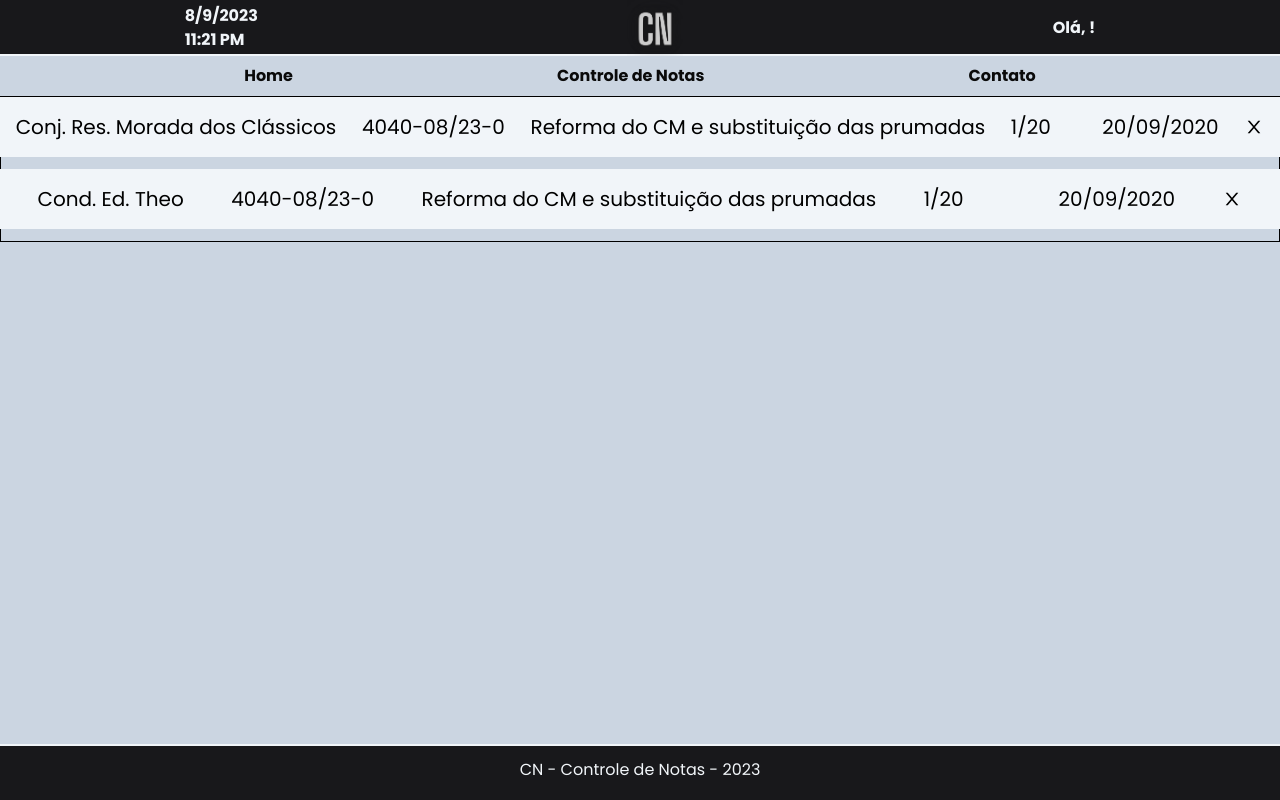
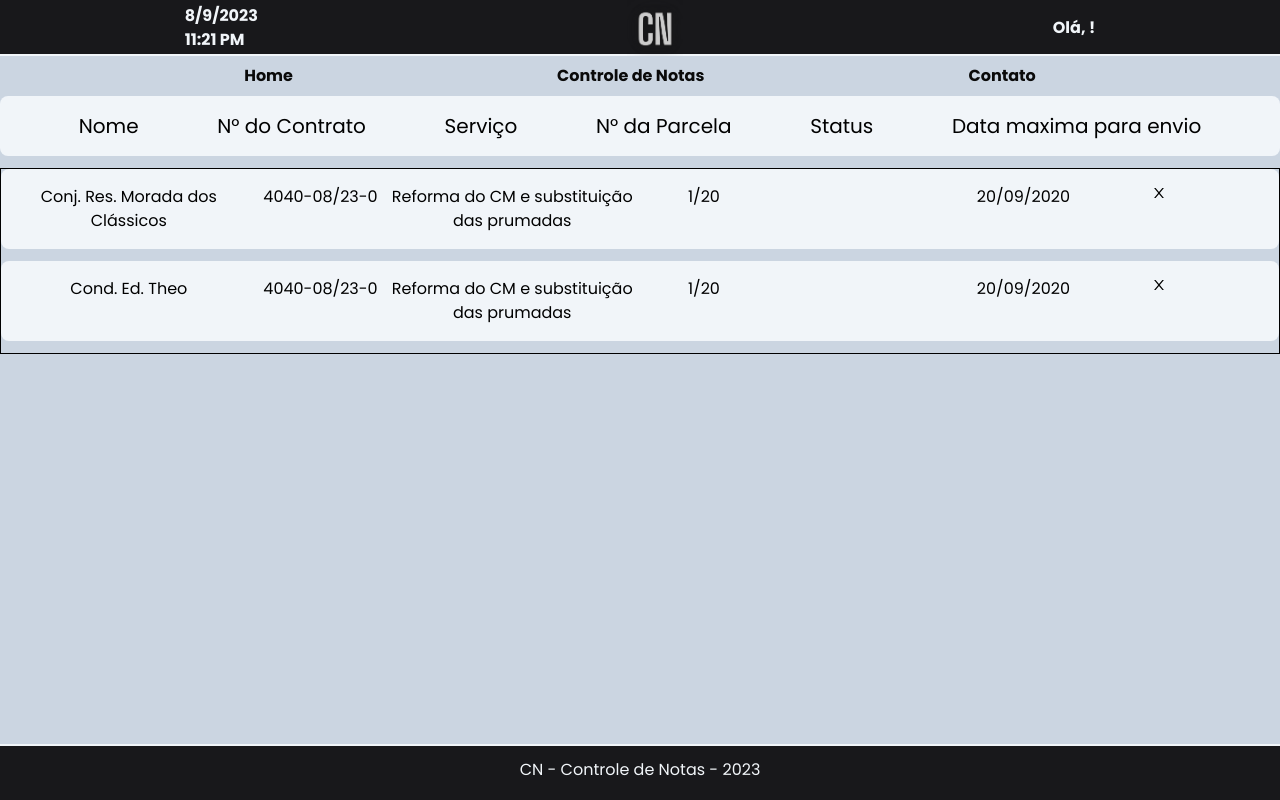
Before and after one commit to Aristeu-Miranda/controle-notas, a React (Create React App) app: page /cn/new in a window 1280 px wide. Built offline with nearby package versions, Linux system fonts and the light colour scheme.

Commit message:
feat: estrutura page nota

```diff
--- a/src/Components/CardNota/CardNota.tsx
+++ b/src/Components/CardNota/CardNota.tsx
@@ -3,15 +3,15 @@ import { AiOutlineClose } from 'react-icons/ai'
 
 function CardNota({ name, contract, service, portion, status, dateMaxSend}: CardNotaProps) {
     return (
-        <ul className="flex w-[1300px] justify-evenly items-center text-xl bg-slate-100 mb-3 py-4 rounded-lg">
-            <li>{name}</li>
-            <li>{contract}</li>
-            <li>{service}</li>
-            <li>{portion}</li>
-            <li>{status}</li>
-            <li>{dateMaxSend}</li>
-            <li><AiOutlineClose /></li>
-        </ul>
+        <div className="grid grid-cols-10 text-center text-base bg-slate-100 mb-3 py-4 rounded-lg">
+            <div className="col-span-2">{name}</div>
+            <div>{contract}</div>
+            <div className="col-span-2">{service}</div>
+            <div>{portion}</div>
+            <div>{status}</div>
+            <div className="col-span-2">{dateMaxSend}</div>
+            <div><AiOutlineClose /></div>
+        </div>
     )
 }
 
--- a/src/Pages/NewNota/index.tsx
+++ b/src/Pages/NewNota/index.tsx
@@ -3,6 +3,14 @@ import CardNota from "../../Components/CardNota/CardNota"
 function NewNota() {
     return (
         <div>
+            <ul className="flex w-full justify-evenly items-center text-xl bg-slate-100 mb-3 py-4 rounded-lg">
+                <li>Nome</li>
+                <li>N° do Contrato</li>
+                <li>Serviço</li>
+                <li>N° da Parcela</li>
+                <li>Status</li>
+                <li>Data maxima para envio</li>
+            </ul>
             <div className="border border-black flex flex-col justify-center items-center">
                 <CardNota name={"Conj. Res. Morada dos Clássicos"} contract={"4040-08/23-0"} service={"Reforma do CM e substituição das prumadas"} portion={"1/20"} status={false} dateMaxSend={"20/09/2020"} />
                 <CardNota name={"Cond. Ed. Theo"} contract={"4040-08/23-0"} service={"Reforma do CM e substituição das prumadas"} portion={"1/20"} status={false} dateMaxSend={"20/09/2020"} />
```
